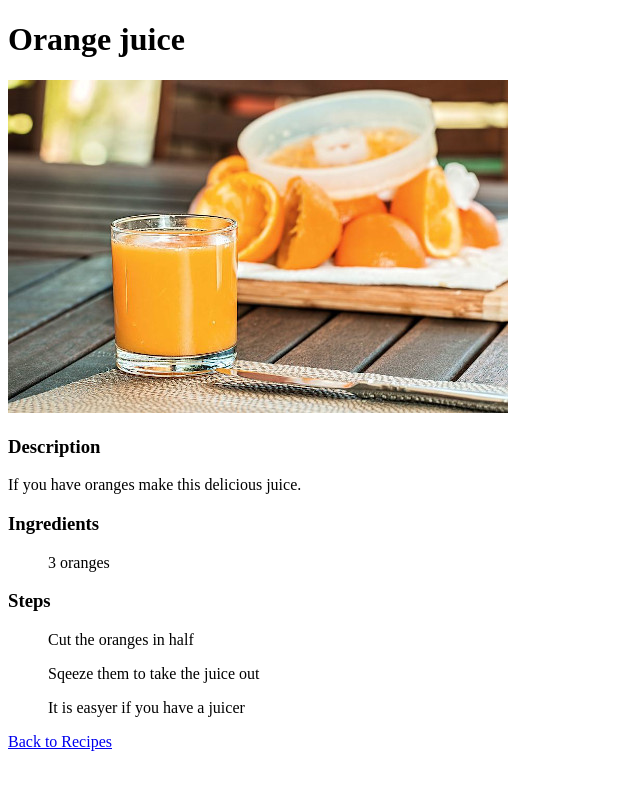
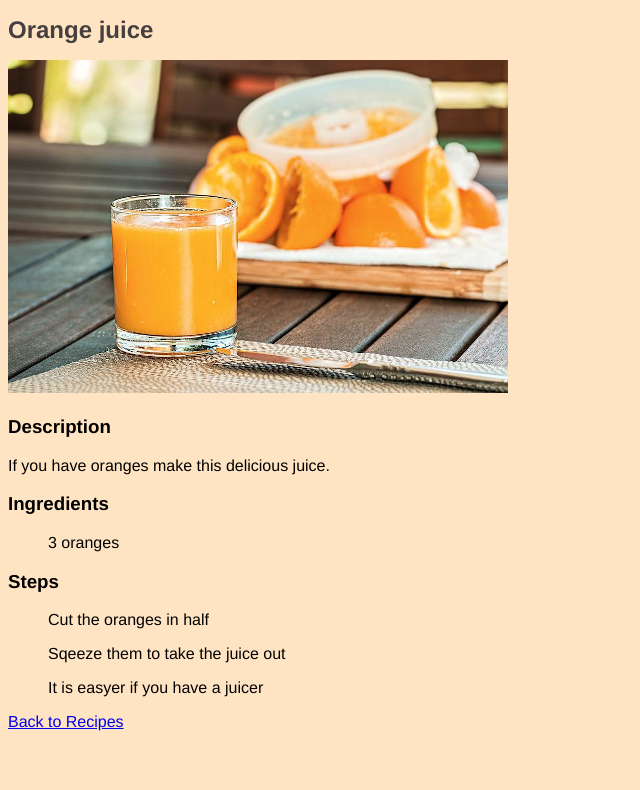
Before and after one commit to adboza/odin-recipes, a plain HTML site: page recipes/orangejuice.html in a window 1280 px wide. Shown: the whole page, without its empty margins (0-640 px from the left). Drawn offline with Linux system fonts and the light colour scheme; files that its build step writes are made by us from their sources; files whose address does not match are found by name.

Commit message:
Added styles.css

```diff
--- a/recipes/orangejuice.html
+++ b/recipes/orangejuice.html
@@ -1,6 +1,7 @@
 <!DOCTYPE html>
 <html lang="en">
 <head>
+    <link rel="stylesheet" href="/home/adboza/repos/odin-recipes/styles.css">    </link>
     <meta charset="UTF-8">
     <meta http-equiv="X-UA-Compatible" content="IE=edge">
     <meta name="viewport" content="width=device-width, initial-scale=1.0">
--- /dev/null
+++ b/styles.css
@@ -0,0 +1,10 @@
+body{
+    font-family: Helvetica, Arial, sans-serif;
+    background-color: bisque;
+}
+
+
+h1 {
+    color: rgb(70, 63, 63);
+    font-size: 24px;
+}
```
Also changed, not shown: index.html (+1 -0 lines), recipes/pancakes.html (+1 -0 lines), recipes/veganbutter.html (+1 -0 lines).
